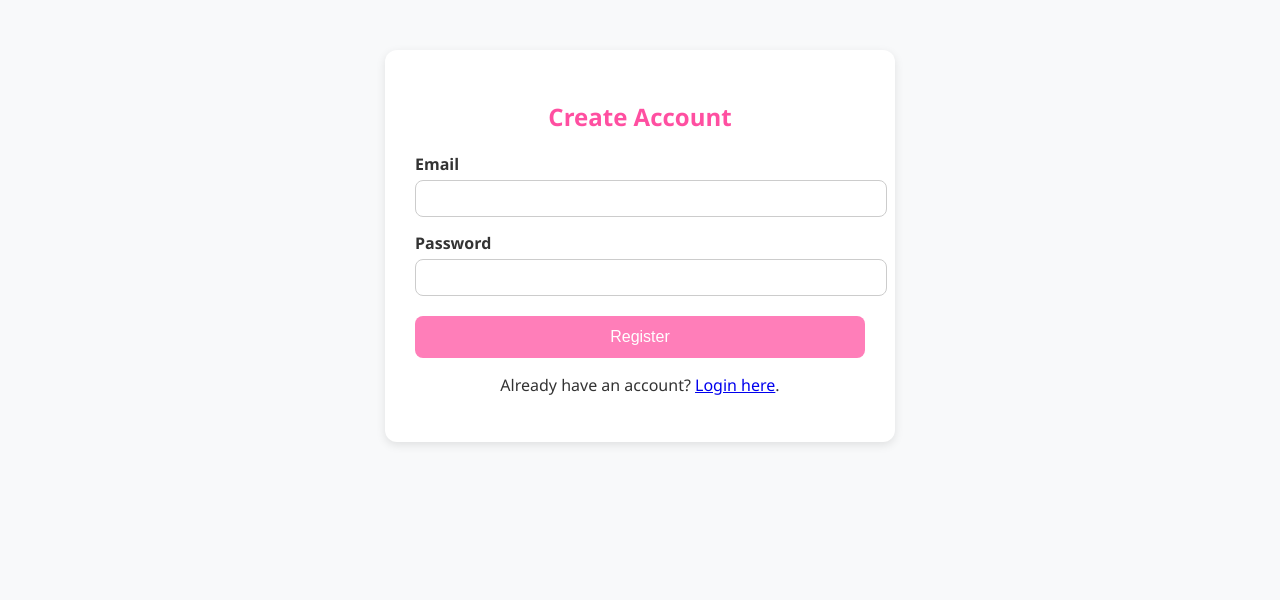
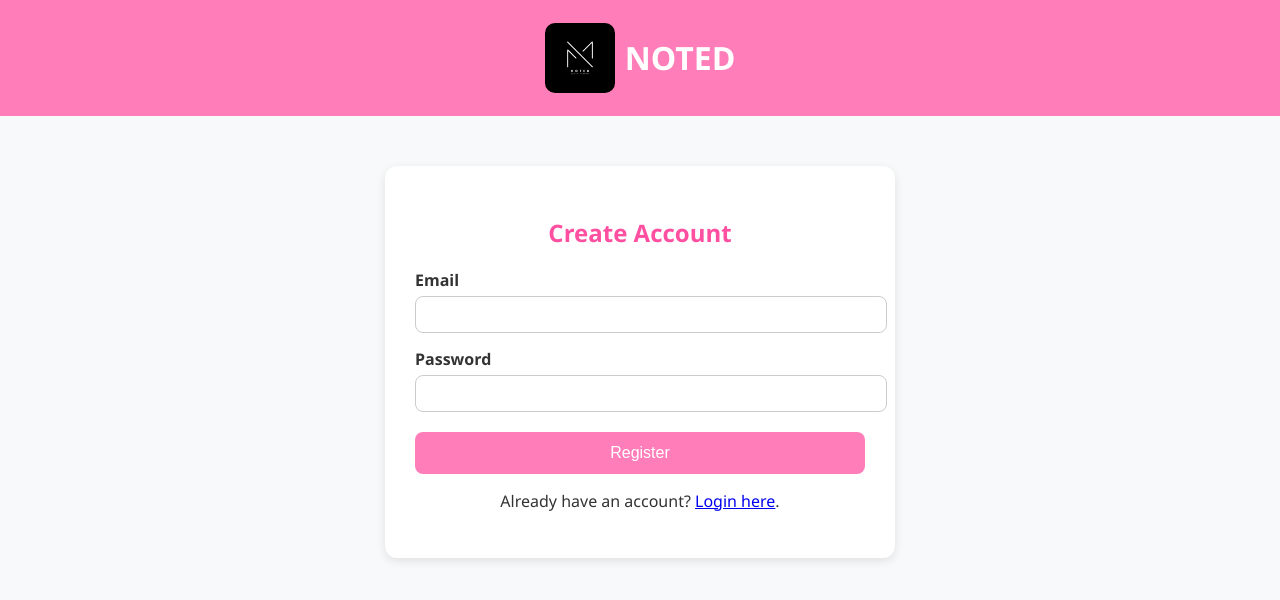
Before and after one commit to Mandss1972/INFR3120-Fall25-Project, a website: page public/register.html in a window 1280 px wide. Drawn offline with Linux system fonts and the light colour scheme.

Commit message:
added pink header to register page

```diff
--- a/public/register.html
+++ b/public/register.html
@@ -4,6 +4,15 @@
   <title>Register - NOTED</title>
   <link rel="stylesheet" href="style.css" />
 </head>
+
+ <!-- Pink Header (matches main page) -->
+  <header>
+    <div class="logo-container">
+      <img src="logo.png" class="logo" alt="NOTED Logo">
+      <h1>NOTED</h1>
+    </div>
+  </header>
+
 <body>
   <div class="auth-card">
     <h2>Create Account</h2>
```
